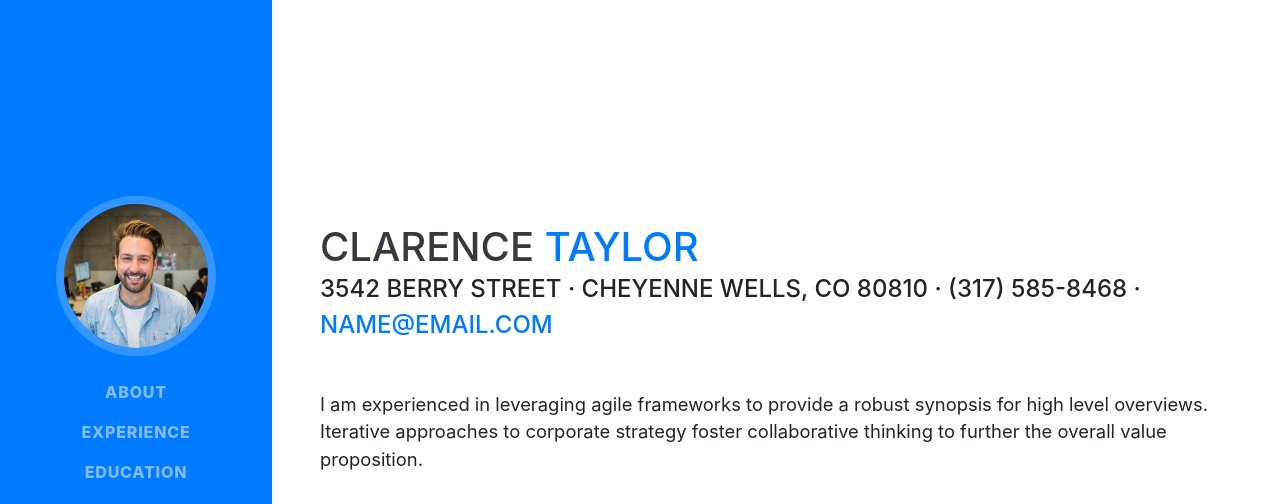
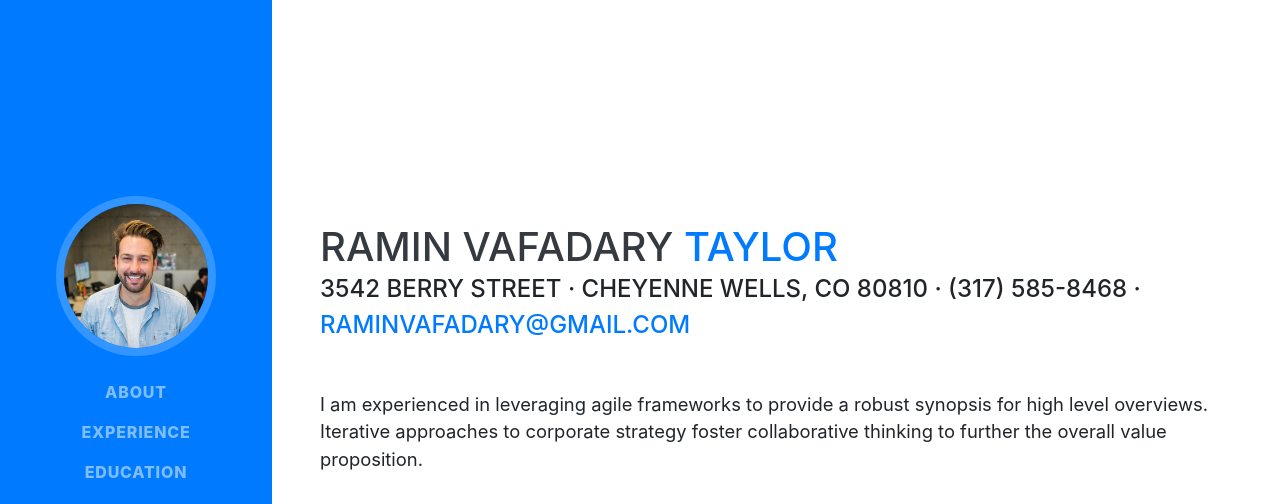
Before and after one commit to raminvafadary/raminvafadary.github.io, a website with bundled scripts: page index.html in a window 1280 px wide. Shown: the top 504 px of the page. Built offline with nearby package versions, Linux system fonts and the light colour scheme; a web font is replaced by a local one.

```diff
--- a/index.html
+++ b/index.html
@@ -8,7 +8,7 @@
   <meta name="description" content="">
   <meta name="author" content="">
 
-  <title>Resume - Start Bootstrap Theme</title>
+  <title>Resume - Ramin Vafadary</title>
 
   <!-- Bootstrap core CSS -->
   <link href="vendor/bootstrap/css/bootstrap.min.css" rel="stylesheet">
@@ -63,11 +63,11 @@
 
     <section class="resume-section p-3 p-lg-5 d-flex align-items-center" id="about">
       <div class="w-100">
-        <h1 class="mb-0">Clarence
+        <h1 class="mb-0">Ramin Vafadary
           <span class="text-primary">Taylor</span>
         </h1>
         <div class="subheading mb-5">3542 Berry Street · Cheyenne Wells, CO 80810 · (317) 585-8468 ·
-          <a href="mailto:name@email.com">name@email.com</a>
+          <a href="mailto:raminvafadary@gmail.com">raminvafadary@gmail.com</a>
         </div>
         <p class="lead mb-5">I am experienced in leveraging agile frameworks to provide a robust synopsis for high level overviews. Iterative approaches to corporate strategy foster collaborative thinking to further the overall value proposition.</p>
         <div class="social-icons">
```
